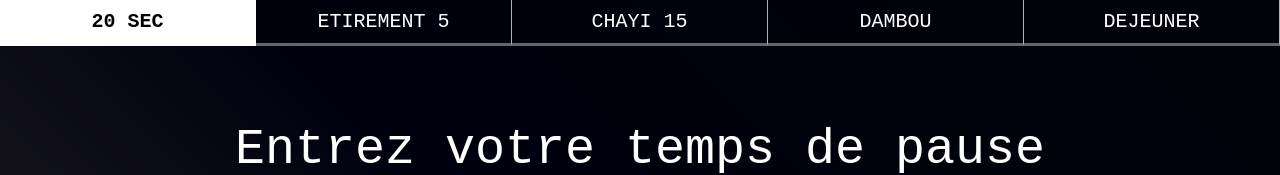
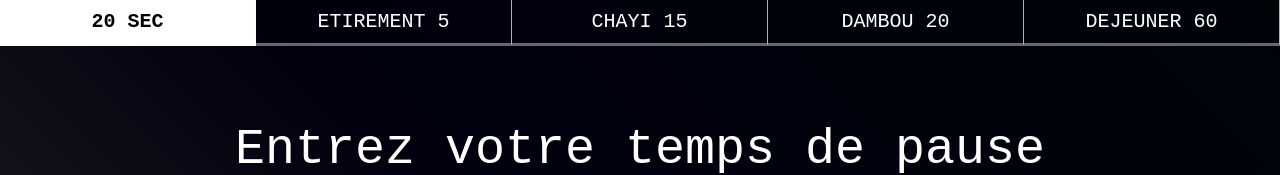
Before and after one commit to mocy111/Agogo, a plain HTML site: page index.html in a window 1280 px wide. Shown: the top 175 px of the page. Drawn offline with Linux system fonts and the light colour scheme.

Commit message:
version 1.0.1
ajout du temps de pause sur "Dambou" (20)  et "Déjeuner" (60)

```diff
--- a/index.html
+++ b/index.html
@@ -12,8 +12,8 @@
             <button data-time="20" class="timer_button">20 SEC</button>
             <button data-time="300" class="timer_button">ETIREMENT 5</button>
             <button data-time="900" class="timer_button">CHAYI 15</button>
-            <button data-time="1200"class="timer_button" >DAMBOU</button>
-            <button data-time="3600" class="timer_button">DEJEUNER</button>
+            <button data-time="1200"class="timer_button" >DAMBOU 20</button>
+            <button data-time="3600" class="timer_button">DEJEUNER 60</button>
 
         </div>
         <h2 class="pause" >Entrez votre temps de pause <br>ici 👇</h2>
```
